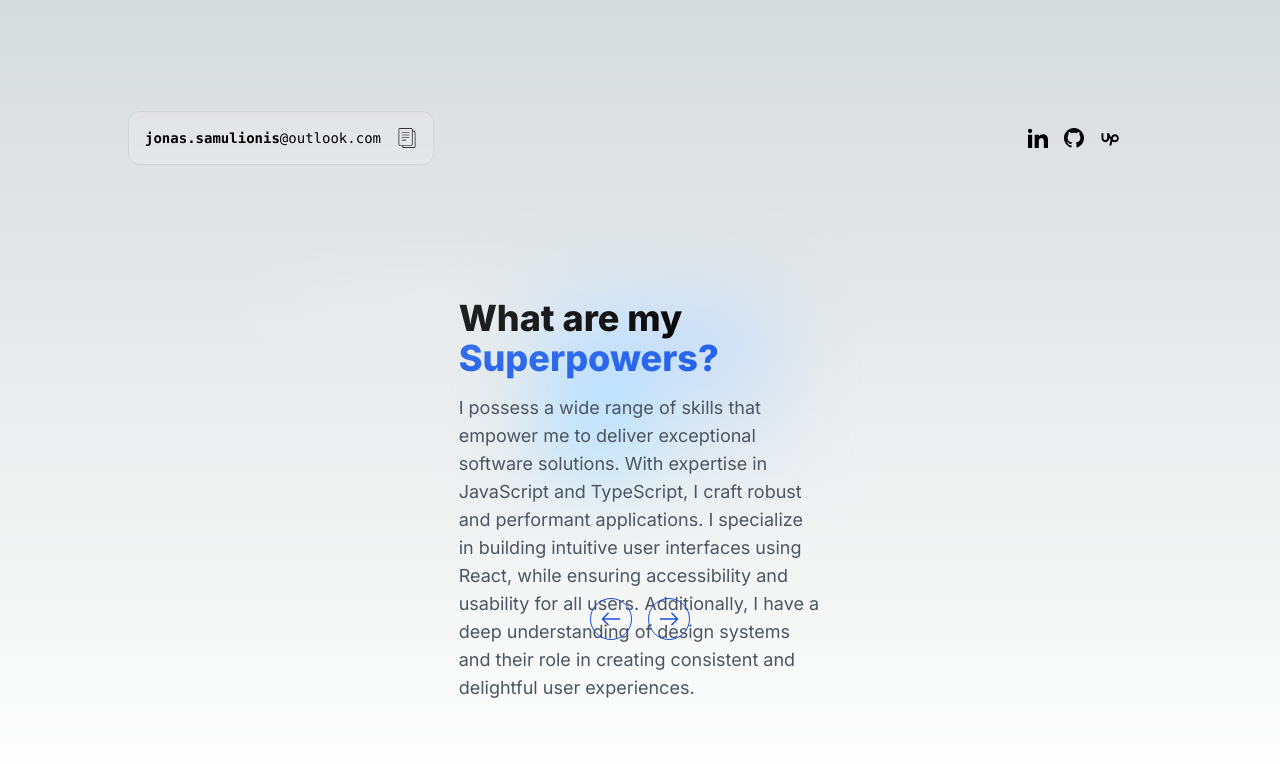
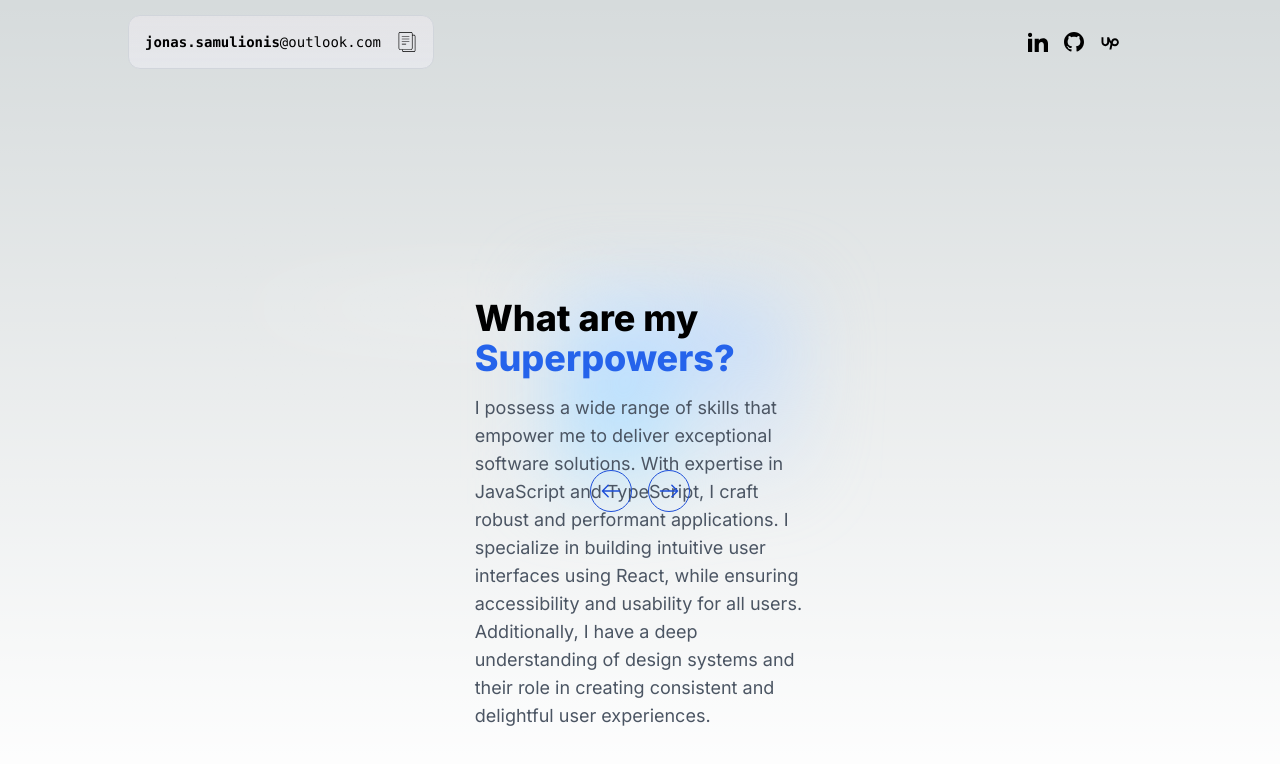
Before and after one commit to SamulionisJonas/portofolio, a Next.js app: page /about in a window 1280 px wide. Shown: the top 764 px of the page. Built offline with nearby package versions, Linux system fonts and the light colour scheme.

Commit message:
add chabges

```diff
--- a/src/app/about/page.tsx
+++ b/src/app/about/page.tsx
@@ -4,11 +4,11 @@ import Image from 'next/image';
 export default function Superpowers() {
 	return (
 		<PageLayout>
-			<h2 className='text-4xl font-extrabold dark:text-white'>
+			<h2 className='z-10 text-4xl font-extrabold dark:text-white'>
 				What are my
 				<br /> <span className='text-blue-600'>Superpowers?</span>
 			</h2>
-			<p className='my-4 text-lg text-gray-600'>
+			<p className='max-h-60 overflow-scroll lg:max-h-max md:overflow-visible my-4 text-lg text-gray-600'>
 				I possess a wide range of skills that empower me to deliver exceptional software
 				solutions. With expertise in JavaScript and TypeScript, I craft robust and
 				performant applications. I specialize in building intuitive user interfaces using
--- a/src/app/components/navigation.tsx
+++ b/src/app/components/navigation.tsx
@@ -34,7 +34,7 @@ export default function Navigation() {
 	}
 
 	return (
-		<div className='fixed bottom-40 grid text-center lg:text-left'>
+		<div className='fixed bottom-24 md:bottom-72 z-10 grid text-center lg:text-left'>
 			<div className='flex flex-row items-center justify-center gap-4'>
 				<Link
 					className={`text-blue-700 border border-blue-700 hover:bg-blue-700 hover:text-white focus:ring-4 focus:outline-none focus:ring-blue-300 font-medium rounded-full text-sm p-2.5 text-center inline-flex items-center dark:border-blue-500 dark:text-blue-500 dark:hover:text-white dark:focus:ring-blue-800 dark:hover:bg-blue-500 transition-opacity duration-700 ease-in ${
--- a/src/app/components/pageLayout.tsx
+++ b/src/app/components/pageLayout.tsx
@@ -1,6 +1,6 @@
 export default function PageLayout({ children }: { children: React.ReactNode }) {
 	return (
-		<div className="relative flex flex-col h-72 xs:h-max xs:max-w-xs md:w-1/3 before:absolute before:h-[100px] before:w-[480px] before:-translate-x-1/2 before:rounded-full before:bg-gradient-radial before:from-white before:to-transparent before:blur-2xl before:content-[''] after:absolute after:-z-20 after:h-[180px] after:w-[240px] after:translate-x-1/3 after:bg-gradient-conic after:from-sky-200 after:via-blue-200 after:blur-2xl after:content-[''] before:dark:bg-gradient-to-br before:dark:from-transparent before:dark:to-blue-700 before:dark:opacity-10 after:dark:from-sky-900 after:dark:via-[#0141ff] after:dark:opacity-40 before:lg:h-[20px]">
+		<div className="relative flex flex-col md:h-72 w-full sm:w-5/6 lg:w-3/6 xl:w-2/6 px-12 before:absolute before:h-[100px] before:w-[480px] before:-translate-x-1/2 before:rounded-full before:bg-gradient-radial before:from-white before:to-transparent before:blur-2xl before:content-[''] after:absolute after:-z-20 after:h-[180px] after:w-[240px] after:translate-x-1/3 after:bg-gradient-conic after:from-sky-200 after:via-blue-200 after:blur-2xl after:content-[''] before:dark:bg-gradient-to-br before:dark:from-transparent before:dark:to-blue-700 before:dark:opacity-10 after:dark:from-sky-900 after:dark:via-[#0141ff] after:dark:opacity-40 before:lg:h-[20px]">
 			{children}
 		</div>
 	);
--- a/src/app/layout.tsx
+++ b/src/app/layout.tsx
@@ -31,7 +31,7 @@ export default function RootLayout({ children }: { children: React.ReactNode })
 			</Script>
 
 			<body className={inter.className}>
-				<main className='flex h-screen w-full flex-col items-center justify-between p-24'>
+				<main className='flex h-full min-h-screen w-full flex-col items-center justify-between'>
 					<div className='z-10 w-full max-w-5xl items-center justify-between font-mono text-sm lg:flex'>
 						<div className='fixed left-0 top-0 flex gap-4 w-full justify-center border-b border-gray-300 bg-gradient-to-b from-zinc-200 pb-6 pt-8 backdrop-blur-2xl dark:border-neutral-800 dark:bg-zinc-800/30 dark:from-inherit lg:static lg:w-auto  lg:rounded-xl lg:border lg:bg-gray-200 lg:p-4 lg:dark:bg-zinc-800/30'>
 							<p>
--- a/src/app/match/page.tsx
+++ b/src/app/match/page.tsx
@@ -3,7 +3,7 @@ import PageLayout from '../components/pageLayout';
 export default function Match() {
 	return (
 		<PageLayout>
-			<h2 className='text-4xl font-extrabold dark:text-white'>
+			<h2 className='z-10 text-4xl font-extrabold dark:text-white'>
 				Is it
 				<br /> a <span className='text-red-600'>Match?</span>
 			</h2>
```
